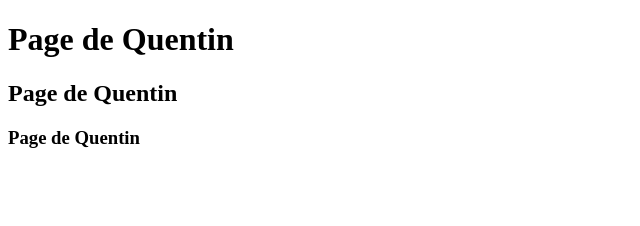
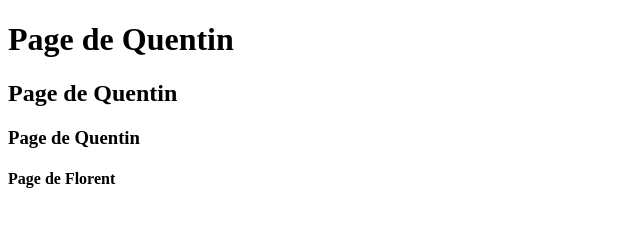
Before and after one commit to Quent55/pjt-web, a plain HTML site: page index.html in a window 1280 px wide. Shown: the whole page, without its empty margins (0-640 px from the left). Drawn offline with Linux system fonts and the light colour scheme.

Commit message:
ajout h4

```diff
--- a/index.html
+++ b/index.html
@@ -9,6 +9,7 @@
     <h1>Page de Quentin</h1>
     <h2>Page de Quentin</h2>
     <h3>Page de Quentin</h3>
+    <h4>Page de Florent</h4>
 
 </body>
 </html>
```
